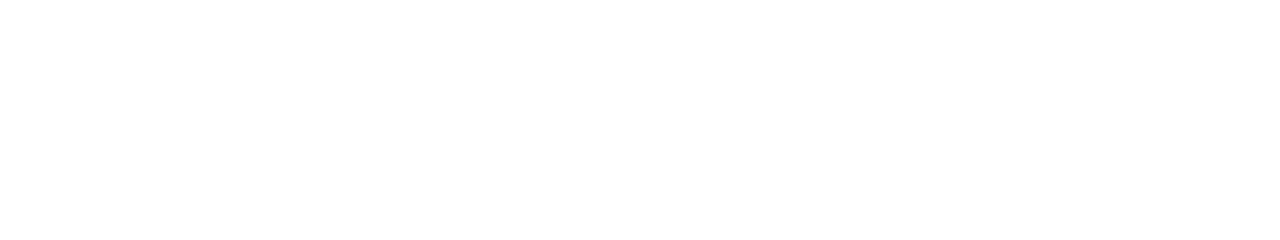
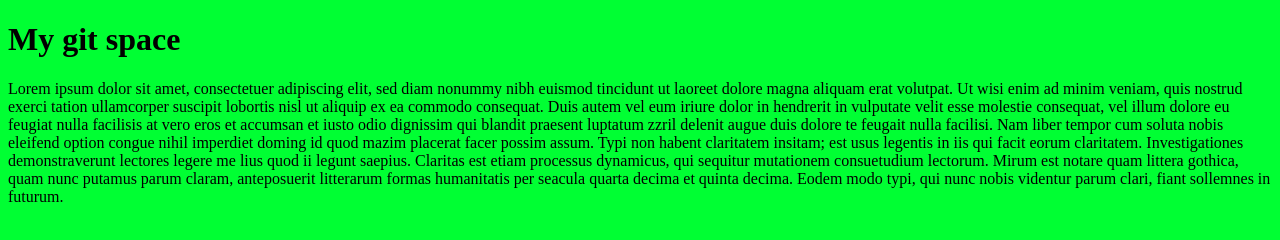
Before and after one commit to xk3s/my-git-space, a plain HTML site: page index.html in a window 1280 px wide. Drawn offline with Linux system fonts and the light colour scheme.

Commit message:
add background color and added copy

```diff
--- a/index.html
+++ b/index.html
@@ -4,9 +4,31 @@
     <meta charset="UTF-8">
     <meta name="viewport" content="width=device-width, initial-scale=1.0">
     <meta http-equiv="X-UA-Compatible" content="ie=edge">
-    <title>Document</title>
+    <title>My git space</title>
+    <link rel="stylesheet" href="main.css" type="text/css" />
 </head>
 <body>
+    <h1>My git space</h1>
+    <p>Lorem ipsum dolor sit amet, consectetuer adipiscing elit,
+    sed diam nonummy nibh euismod tincidunt ut laoreet dolore
+    magna aliquam erat volutpat. Ut wisi enim ad minim veniam,
+    quis nostrud exerci tation ullamcorper suscipit lobortis nisl
+    ut aliquip ex ea commodo consequat. Duis autem vel eum iriure
+    dolor in hendrerit in vulputate velit esse molestie consequat,
+    vel illum dolore eu feugiat nulla facilisis at vero eros et
+    accumsan et iusto odio dignissim qui blandit praesent luptatum
+    zzril delenit augue duis dolore te feugait nulla facilisi.
+    Nam liber tempor cum soluta nobis eleifend option congue
+    nihil imperdiet doming id quod mazim placerat facer possim
+    assum. Typi non habent claritatem insitam; est usus legentis
+    in iis qui facit eorum claritatem. Investigationes
+    demonstraverunt lectores legere me lius quod ii legunt saepius.
+    Claritas est etiam processus dynamicus, qui sequitur mutationem
+    consuetudium lectorum. Mirum est notare quam littera gothica,
+    quam nunc putamus parum claram, anteposuerit litterarum formas
+    humanitatis per seacula quarta decima et quinta decima. Eodem
+    modo typi, qui nunc nobis videntur parum clari, fiant sollemnes
+    in futurum.</p>
 
 </body>
 </html>
--- a/main.css
+++ b/main.css
@@ -0,0 +1 @@
+body {background-color: #0f3;}
```
